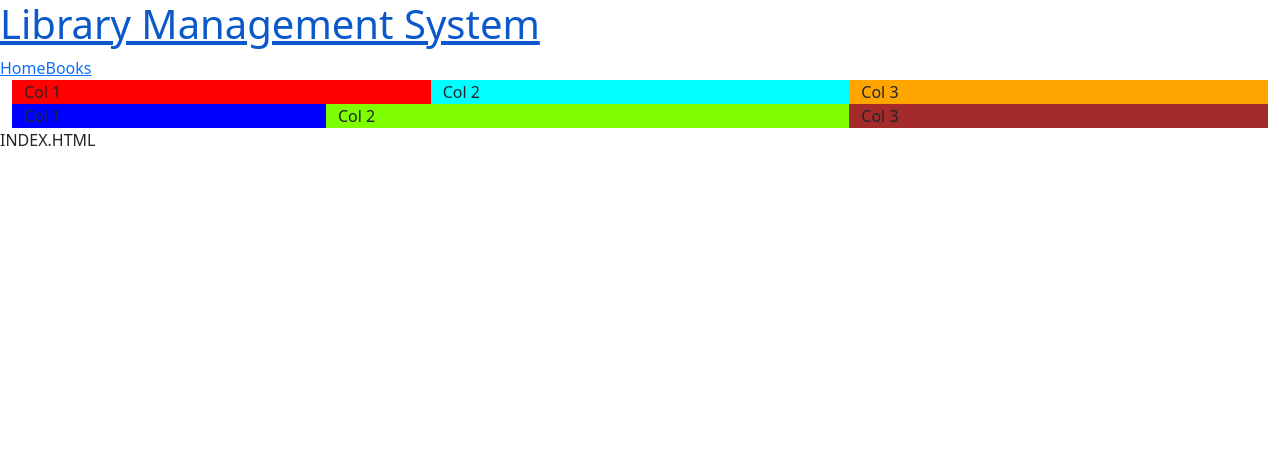
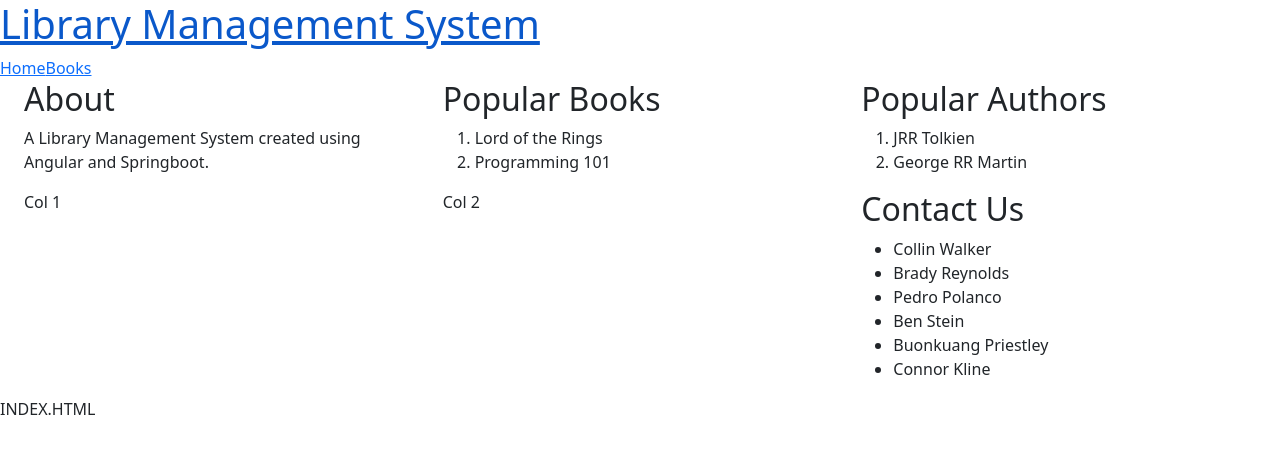
Before and after one commit to lets-call-n-walk/libby-frontend, an Angular app: page /home in a window 1280 px wide. Shown: the top 454 px of the page. Built offline with nearby package versions, Linux system fonts and the light colour scheme.

Commit message:
changed book model

```diff
--- a/src/app/add-book/add-book.component.html
+++ b/src/app/add-book/add-book.component.html
@@ -11,9 +11,9 @@
     <br>
     <input type="text" [(ngModel)]="newBook.category" name="category">
     <br>
-    <label>Number of Holds:</label>
+    <label>Checked Out:</label>
     <br>
-    <input type="number"[(ngModel)]="newBook.numOfHolds" name="numOfHolds">
+    <input type="checkbox"[(ngModel)]="newBook.checkedOut" name="numOfHolds">
     <br>
     <button type="submit">Add Book</button>
 </form>
--- a/src/app/add-book/add-book.component.ts
+++ b/src/app/add-book/add-book.component.ts
@@ -10,7 +10,7 @@ import { BookService } from '../book.service';
 })
 export class AddBookComponent implements OnInit {
 
-  newBook: Book = {title: "", author: "", category: "", numOfHolds: 0}
+  newBook: Book = {title: "", author: "", category: "", checkedOut: false}
 
   constructor(private bookService: BookService, private router: Router) { }
 
--- a/src/app/book-view/book-view.component.html
+++ b/src/app/book-view/book-view.component.html
@@ -4,5 +4,5 @@
 <h5>{{currentBook.author}}</h5>
 <h3>Category</h3>
 <h5>{{currentBook.category}}</h5>
-<h3>Number of Holds</h3>
-<h5>{{currentBook.numOfHolds}}</h5>
+<h3>Checked Out</h3>
+<h5>{{currentBook.checkedOut}}</h5>
--- a/src/app/book.service.ts
+++ b/src/app/book.service.ts
@@ -6,7 +6,7 @@ import { Book } from './book';
 })
 export class BookService {
 
-  book_list: Book[] = [{title: "Harry Potter", author: "JK Rowling", category: "Fantasy", numOfHolds: 1}]
+  book_list: Book[] = [{title: "Harry Potter", author: "JK Rowling", category: "Fantasy", checkedOut: false}]
 
   getBooks()
   {
--- a/src/app/book.ts
+++ b/src/app/book.ts
@@ -2,13 +2,13 @@ export class Book {
     title: String
     author: String
     category: String
-    numOfHolds: number
+    checkedOut: Boolean
 
-    constructor(title: String, author: String, category: String, numOfHolds: number)
+    constructor(title: String, author: String, category: String, checkedOut: Boolean)
     {
         this.title = title
         this.author = author
         this.category = category
-        this.numOfHolds = numOfHolds
+        this.checkedOut = checkedOut
     }
 }
--- a/src/app/booklist/booklist.component.html
+++ b/src/app/booklist/booklist.component.html
@@ -4,14 +4,14 @@
         <th>Author</th>
         <th>Category</th>
         <th>Details</th>
-        <th>Edit</th>
+        <th>Check Out</th>
     </tr>
     <tr *ngFor="let book of book_list; let id = index">
         <td>{{book.title}}</td>
         <td>{{book.author}}</td>
         <td>{{book.category}}</td>
         <td><a routerLink="/book/{{id}}">Details</a></td>
-        <td><a routerLink="/editBook/{{id}}">Edit</a></td>
+        <td><a routerLink="#" *ngIf="!book.checkedOut">Check Out</a></td>
     </tr>
 </table>
 <a routerLink="/addBook">Add book</a>
--- a/src/app/edit-book/edit-book.component.html
+++ b/src/app/edit-book/edit-book.component.html
@@ -13,7 +13,7 @@
     <br>
     <label>Number of Holds:</label>
     <br>
-    <input type="number"[(ngModel)]="currentBook.numOfHolds" name="numOfHolds">
+    <input type="checkbox"[(ngModel)]="currentBook.checkedOut" name="numOfHolds">
     <br>
     <button type="submit">Update Book</button>
 </form>
--- a/src/app/home/home.component.html
+++ b/src/app/home/home.component.html
@@ -1,12 +1,37 @@
 <div class="container-fluid">
     <div class="row">
-        <div class="col-sm-4" style="background-color: red;">Col 1</div>
-        <div class="col-sm-4" style="background-color: aqua;">Col 2 </div>
-        <div class="col-sm-4" style="background-color: orange;">Col 3</div>
+        <div class="col-sm-4">
+            <h2>About</h2>
+            <p>A Library Management System created using Angular and Springboot.</p>
+        </div>
+        <div class="col-sm-4">
+            <h2>Popular Books</h2>
+            <ol>
+                <li>Lord of the Rings</li>
+                <li>Programming 101</li>
+            </ol>
+        </div>
+        <div class="col-sm-4">
+            <h2>Popular Authors</h2>
+            <ol>
+                <li>JRR Tolkien</li>
+                <li>George RR Martin</li>
+            </ol>
+        </div>
     </div>
     <div class="row">
-        <div class="col-sm-3" style="background-color: blue;">Col 1</div>
-        <div class="col-sm-5" style="background-color: chartreuse;">Col 2</div>
-        <div class="col-sm-4" style="background-color: brown;">Col 3</div>
+        <div class="col-sm-4">Col 1</div>
+        <div class="col-sm-4">Col 2</div>
+        <div class="col-sm-4">
+            <h2>Contact Us</h2>
+            <ul>
+                <li>Collin Walker</li>
+                <li>Brady Reynolds</li>
+                <li>Pedro Polanco</li>
+                <li>Ben Stein</li>
+                <li>Buonkuang Priestley</li>
+                <li>Connor Kline</li>
+            </ul>
+        </div>
     </div>
 </div>
```
